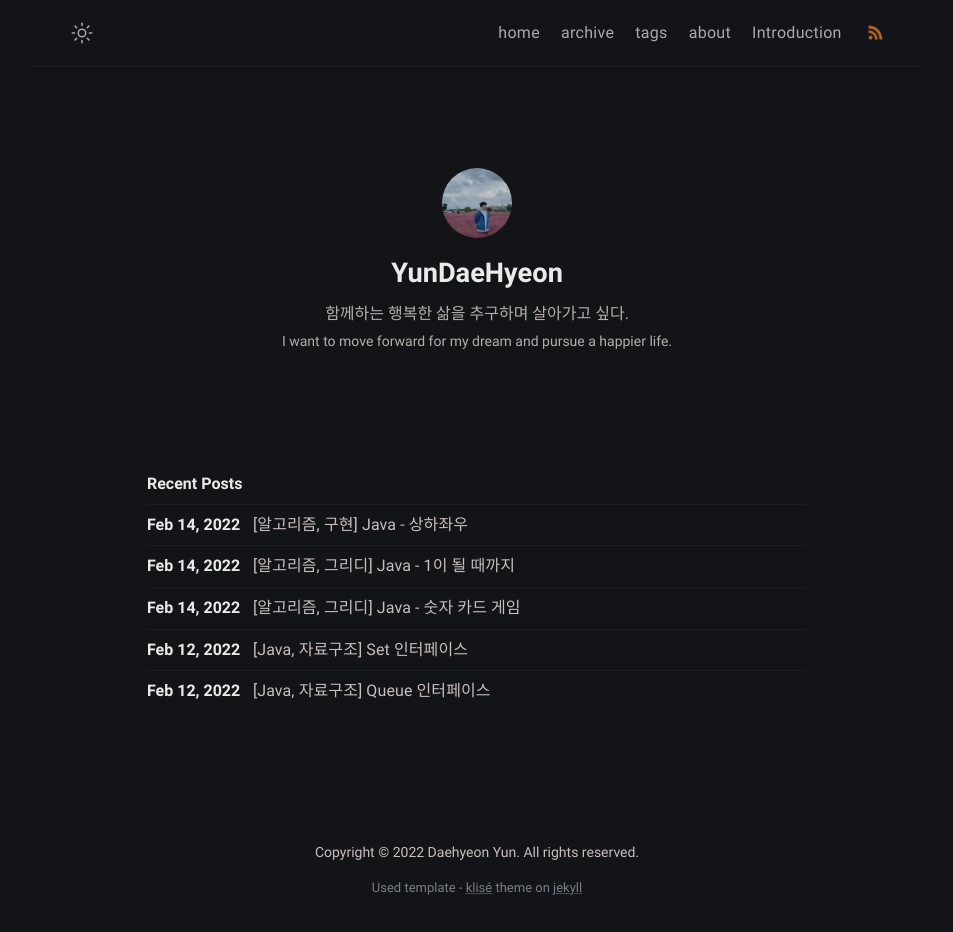
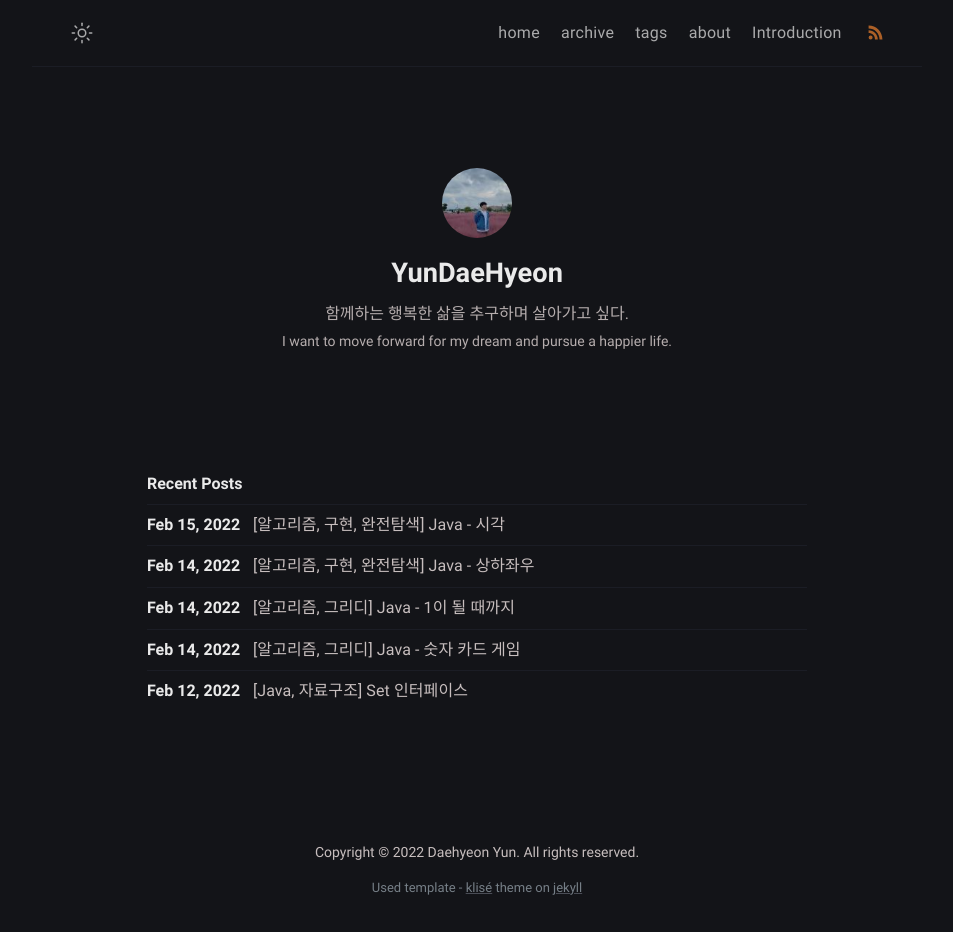
Before and after one commit to YunDaeHyeon/YunDaeHyeon.github.io, a Jekyll site: the page built from index.markdown, in a window 1280 px wide. Shown: the whole page, without its empty margins (163-1116 px from the left). Built offline with Jekyll 4.4.1, drawn with Linux system fonts in a browser that asks for light colours; some of the changed lines change nothing that is shown.

Commit message:
mac-22.02.15 algorithm post7 add

````diff
--- a/_posts/Algorithm/2022-02-14-algorithm-post6.md
+++ b/_posts/Algorithm/2022-02-14-algorithm-post6.md
@@ -1,6 +1,6 @@
 ---
 layout: post
-title: "[알고리즘, 구현] Java - 상하좌우"
+title: "[알고리즘, 구현, 완전탐색] Java - 상하좌우"
 data:   2022-02-14 18:19:00+0900
 categories: jekyll update
 tags: [algorigtm]
--- /dev/null
+++ b/_posts/Algorithm/2022-02-15-algorithm-post7.md
@@ -0,0 +1,75 @@
+---
+layout: post
+title: "[알고리즘, 구현, 완전탐색] Java - 시각"
+data:   2022-02-15 02:24:00+0900
+categories: jekyll update
+tags: [algorigtm]
+---
+# 구현/완전탐색 문제 - 시각
+정수 N이 입력되면 00시 00분 00초부터 N시 59분 59초까지의 모든 시각 중에서 3이 하나라도 포함되는 모든 경우의 수를 구하는 프로그램을 작성하시오.
+예를 들어 1을 입력했을 때 다음은 3이 하나라도 포함되어 있으므로 세어야 하는 시각이다.
+ - 00시 00분 03초
+ - 00시 13분 30초
+반면에 다음은 3이 하나도 포함되어 있지 않으므로 세면 안 되는 시각이다.
+ - 00시 02분 55초
+ - 01시 27분 45초
+
+[ 입력 조건 ]
+ - 첫째 줄에 정수 N이 입력된다.
+
+[ 출력 조건 ]
+ - 00시 00분 00초부터 N시 59분 59초까지의 모든 시각 중에서 3이 하나라도 포함되는 모든 경우의 수를 출력한다.
+
+[ 입력 예시 ]
+5
+
+[ 출력 예시 ]
+11485
+
+# 내가 작성한 코드
+
+```java
+import java.io.BufferedReader;
+import java.io.InputStreamReader;
+
+public class Question2 {
+    public static void main(String[] args) throws Exception{
+        BufferedReader br = new BufferedReader(new InputStreamReader(System.in));
+        int N = Integer.parseInt(br.readLine());
+        int count = 0;
+        for(int i = 0 ; i <= N; i++){
+            for(int m = 0 ; m < 60; m++){
+                for(int s = 0 ; s < 60; s++){
+                    if((String.valueOf(i)+m+s).contains("3")) count++;
+                }
+            }
+        }
+        System.out.println(count);
+    }
+}
+```
+
+# 결과
+
+case 1 :
+```console
+5       // 입력
+11475   // 출력
+```
+case 2:
+```console
+1       // 입력
+3150    // 출력
+```
+case 3:
+```console
+23      // 입력
+43875   // 출력
+```
+
+# 설명
+해당 문제는 덧셈 연산자 +의 ***피연산자 중 하나라도 `String`형이라면 연산 결과는 `String`이 된다는 점을 이용하여 풀었다.***
+또한 문자열 연산은 정수 연산에 비해 많이 느리다. 이 점을 다시 공부할 필요가 있다.
+
+[문제 출처]
+[나동빈님](http://www.kyobobook.co.kr/product/detailViewKor.laf?ejkGb=KOR&mallGb=KOR&barcode=9791162243077)
````
